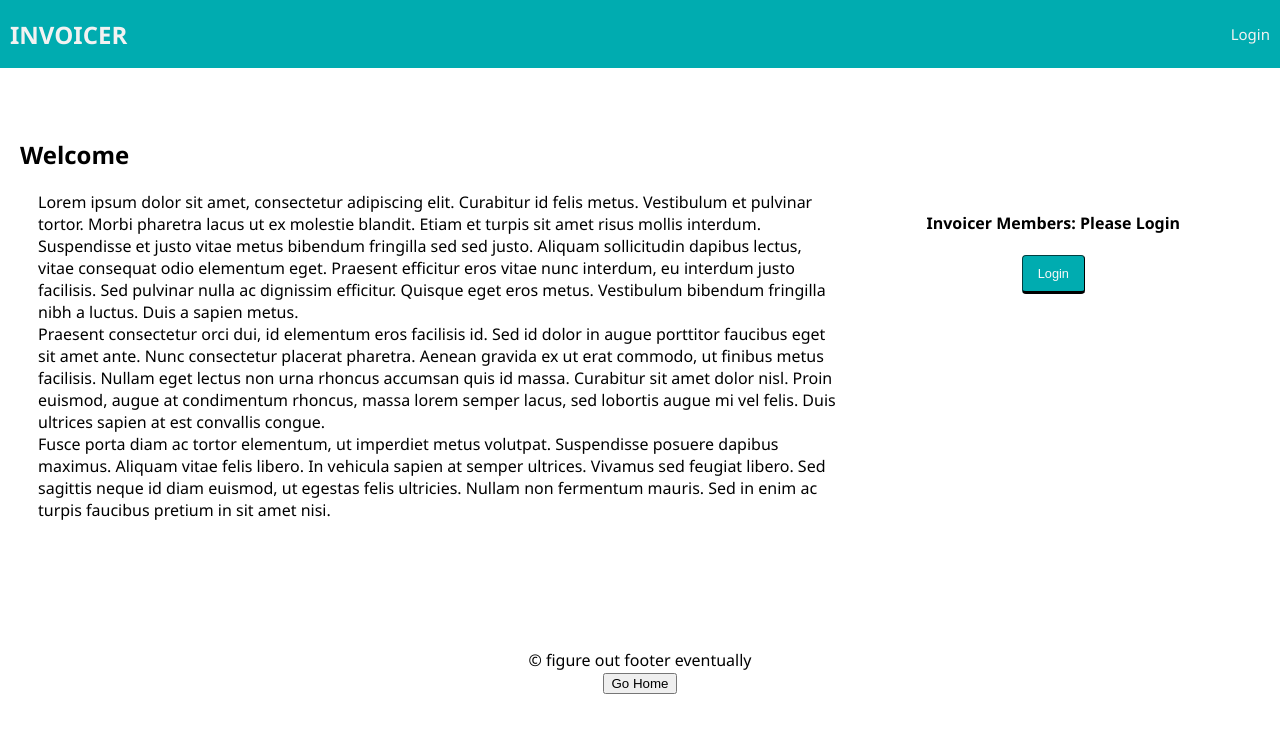
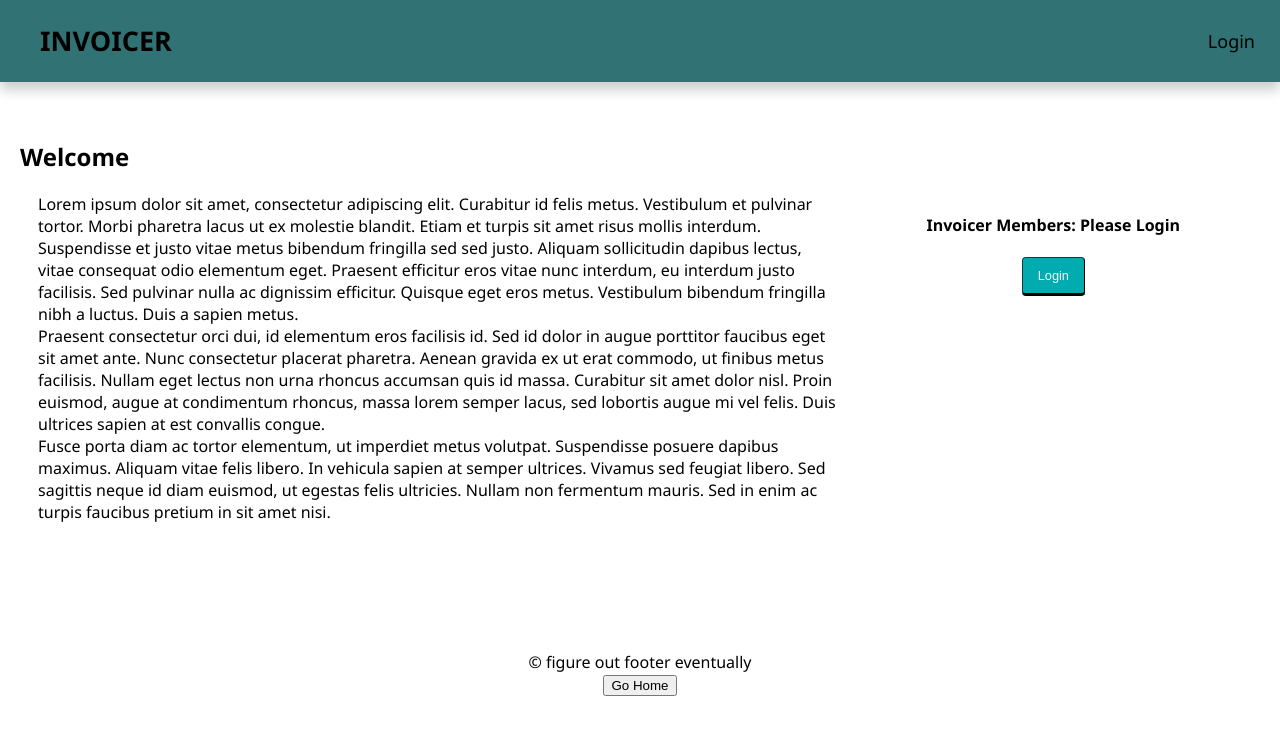
Before and after one commit to AlyssaNichols/invoicer-solo-project-EDA, a React (Create React App) app: page /user#/home in a window 1280 px wide. Shown: the top 734 px of the page. Built offline with nearby package versions, Linux system fonts and the light colour scheme; no server answers.

Commit message:
added my own navbar

```diff
--- a/package.json
+++ b/package.json
@@ -7,6 +7,10 @@
     "node": "18.x"
   },
   "dependencies": {
+    "@emotion/react": "^11.11.1",
+    "@emotion/styled": "^11.11.0",
+    "@mui/icons-material": "^5.14.14",
+    "@mui/material": "^5.14.14",
     "axios": "^0.21.1",
     "bcryptjs": "^2.4.3",
     "cookie-session": "^2.0.0",
--- a/src/components/AdminPage/AdminPage.jsx
+++ b/src/components/AdminPage/AdminPage.jsx
@@ -1,20 +1,14 @@
 import { Link } from 'react-router-dom';
-export default function AdminPage(){
 
-    return(<>
-    <nav>
-          <Link className="navLink" to="/user">
-              Home
-            </Link>
-            <Link className="navLink" to="/admin/services">
-              Services List
-            </Link>
-            <Link className="navLink" to="/admin/customers">
-              Customer List
-            </Link>
-            <Link className="navLink" to="/admin/employees">
-              Employee List
-            </Link>
-            </nav>
-    </>)
+export default function AdminPage() {
+  return (
+    <nav className="adminNav">
+      <div className="adminNavLinks">
+        <Link to="/user">Home</Link>
+        <Link to="/admin/services">Services List</Link>
+        <Link to="/admin/customers">Customer List</Link>
+        <Link to="/admin/employees">Employee List</Link>
+      </div>
+    </nav>
+  );
 }
--- a/src/components/App/App.css
+++ b/src/components/App/App.css
@@ -161,3 +161,35 @@ input {
   flex-direction: column; /* Stack items vertically */
   align-items: flex-start; /* Align items to the left */
 }
+
+.adminNav {
+  background-color: #333; /* Background color of the sidebar */
+  color: #fff; /* Text color */
+  width: 150px; /* Adjust the width as needed */
+  position: fixed;
+  height: 100%; /* Make it full height */
+  overflow-y: auto; /* Enable scrolling if content exceeds the height */
+  transition: width 0.3s; /* Add a transition effect to the width */
+  right: 0;
+}
+
+.adminNavLinks {
+  padding: 20px; /* Padding for the links */
+}
+
+.adminNavLinks a {
+  display: block;
+  color: #fff; /* Text color for links */
+  text-decoration: none;
+  padding: 10px 0;
+  transition: background-color 0.3s; /* Add a transition effect to the background color */
+}
+
+.adminNavLinks a:hover {
+  background-color: #444; /* Background color on hover */
+}
+
+/* Style the active link */
+.adminNavLinks a.active {
+  background-color: #555;
+}
--- a/src/components/Nav/Nav.css
+++ b/src/components/Nav/Nav.css
@@ -1,5 +1,4 @@
-.nav {
-  /* flex box layout */
+/* .nav {
   display: flex;
   justify-content: space-between;
   align-items: center;
@@ -30,8 +29,7 @@
   text-decoration: none;
   font-size: 15px;
 
-  /* these last two make the logout button in
-  the nav bar look like another link */
+
   border: none;
   cursor: pointer;
   outline: 0;
@@ -39,4 +37,79 @@
 
 .navLink:hover {
   background-color: #008183;
+} */
+
+.nav {
+  background-color: #4bb89d;
+  color: black;
+  font-size: 18px; /* Slightly reduce the font size */
+  box-shadow: 0 4px 6px rgba(0, 0, 0, 0.1); /* Enhance the shadow */
+  position: fixed;
+  width: 100%;
+  top: 0;
+  z-index: 100;
+  transition: background-color 0.3s ease;
+  display: flex; /* Make the navbar items flex containers */
+  justify-content: space-between; /* Spread items across the navbar */
+  align-items: center; /* Vertically center the items */
+  margin-bottom: 20px;
 }
+
+.nav ul {
+  list-style: none;
+  padding: 0;
+  margin: 0;
+  display: flex;
+}
+
+.nav ul li {
+  margin-right: 10px; /* Increase the spacing between items */
+  font-size: px; /* Slightly reduce the font size */
+  padding: 10px 15px; /* Slightly reduce padding */
+  border-radius: 5px;
+}
+
+.nav ul li:last-child {
+  margin-right: 10px;
+}
+
+.nav ul li a {
+  text-decoration: none;
+  color: black;
+  transition: color 0.3s ease;
+}
+
+.nav ul li a:hover {
+  color: #ec5be5;
+}
+
+/* Add a cool hover effect for the navbar */
+.nav:hover {
+  background-color: #317274; /* Darken the background on hover */
+}
+
+/* Add a subtle animation for the navbar items on hover */
+.nav ul li a:hover {
+  transform: translateY(-3px);
+}
+
+/* Add a transition to the navbar shadow on hover */
+.nav:hover {
+  box-shadow: 0 8px 12px rgba(0, 0, 0, 0.2);
+}
+
+
+/* Navbar Title */
+.navbar-title {
+  margin-left: 40px; /* Adjust the left margin as needed */
+}
+
+.navbar-title h1 {
+  margin: 0;
+  font-size: 30px;
+  color: #fff;
+  letter-spacing: 1px;
+}
+.content {
+  padding-top: 100px; /* Adjust this value to match the height of your navbar */
+}
--- a/src/components/Nav/Nav.jsx
+++ b/src/components/Nav/Nav.jsx
@@ -1,57 +1,59 @@
-import React from 'react';
-import { Link } from 'react-router-dom';
-import LogOutButton from '../LogOutButton/LogOutButton';
-import './Nav.css';
-import { useSelector } from 'react-redux';
+import React from "react";
+import { Link } from "react-router-dom";
+import LogOutButton from "../LogOutButton/LogOutButton";
+import "./Nav.css";
+import { useSelector } from "react-redux";
 
-function Nav({hideNav}) {
+function Nav() {
   const user = useSelector((store) => store.user);
-  if (hideNav) {
-    return null; // Don't render the Nav component
-  }
 
   return (
+    <nav>
       <div className="nav">
-      <Link to="/home">
-        <h2 className="nav-title">INVOICER</h2>
-      </Link>
-      <div>
+        <h2 className="navbar-title">INVOICER</h2>
+          <ul>
             {/* If no user is logged in, show these links */}
             {!user.id && (
               // If there's no user, show login/registration links
+              <li>
                 <Link className="navLink" to="/login">
                   Login
                 </Link>
+              </li>
             )}
 
             {/* If a user is logged in, show these links */}
             {user.id && (
               <>
-            <Link className="navLink" to="/user">
+                <li><Link className="navLink" to="/user">
                   Home
-            </Link>
+                </Link></li>
 
-            <Link className="navLink" to="/customers">
+                <li><Link className="navLink" to="/customers">
                   Add New Customer
-            </Link>
-            <Link className="navLink" to="/invoice">
+                </Link></li>
+                <li><Link className="navLink" to="/invoice">
                   Create Invoice
-            </Link>
+                </Link></li>
                 {/* <Link className="navLink" to="/invoice/details/:id">
               Invoice Details
             </Link> */}
-            <Link className="navLink" to="/invoiceHistory">
+                <li><Link className="navLink" to="/invoiceHistory">
                   Invoice History
-            </Link>
-            <Link className="navLink" to="/admin">
+                </Link></li>
+                <li><Link className="navLink" to="/admin">
                   Admin
-            </Link>
+                </Link></li>
 
-            <LogOutButton className="navLink" />
+                <li><LogOutButton className="navLink" /></li>
+
               </>
             )}
+          </ul>
       </div>
+      <div className="content">
 </div>
+    </nav>
   );
 }
 
```
Lines whose indentation alone changed are shown as unchanged.
